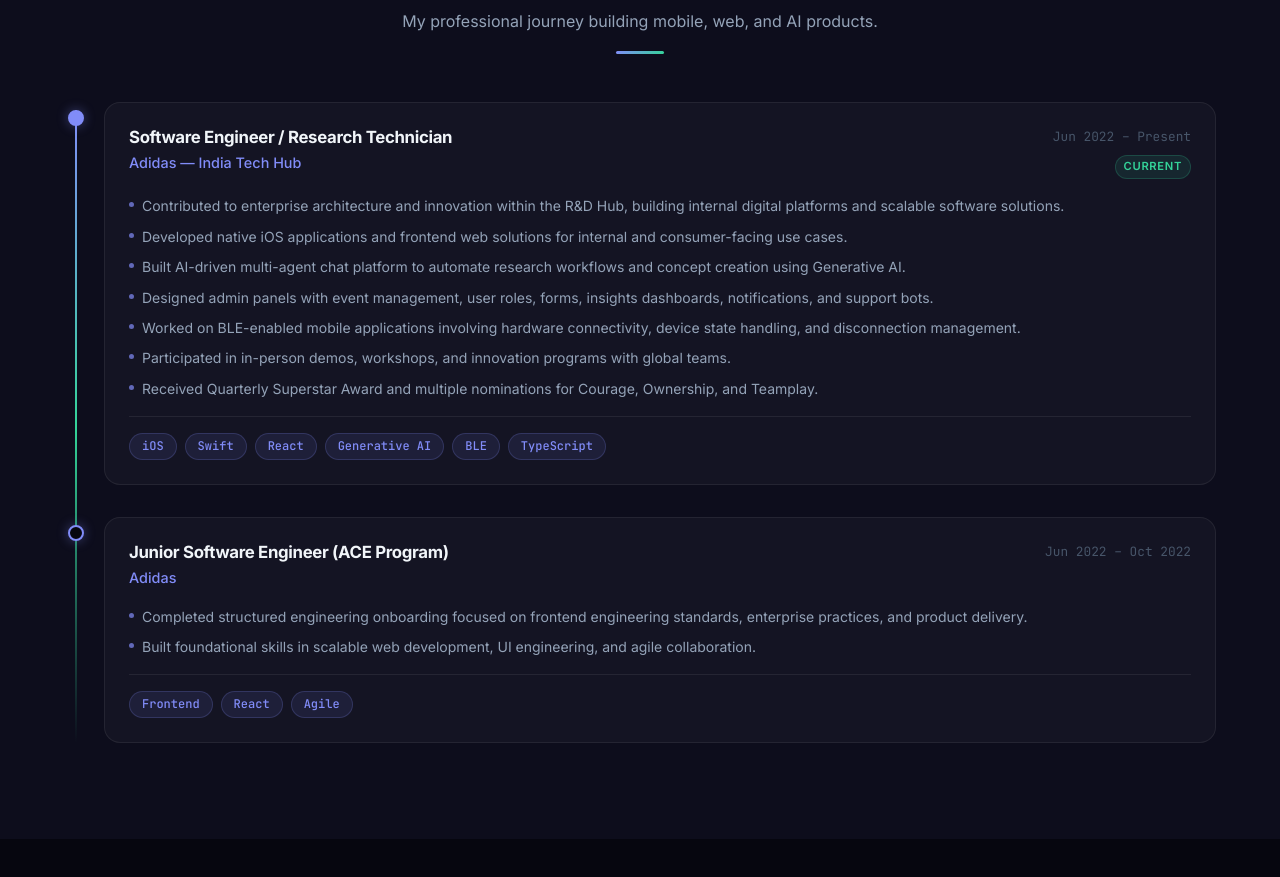
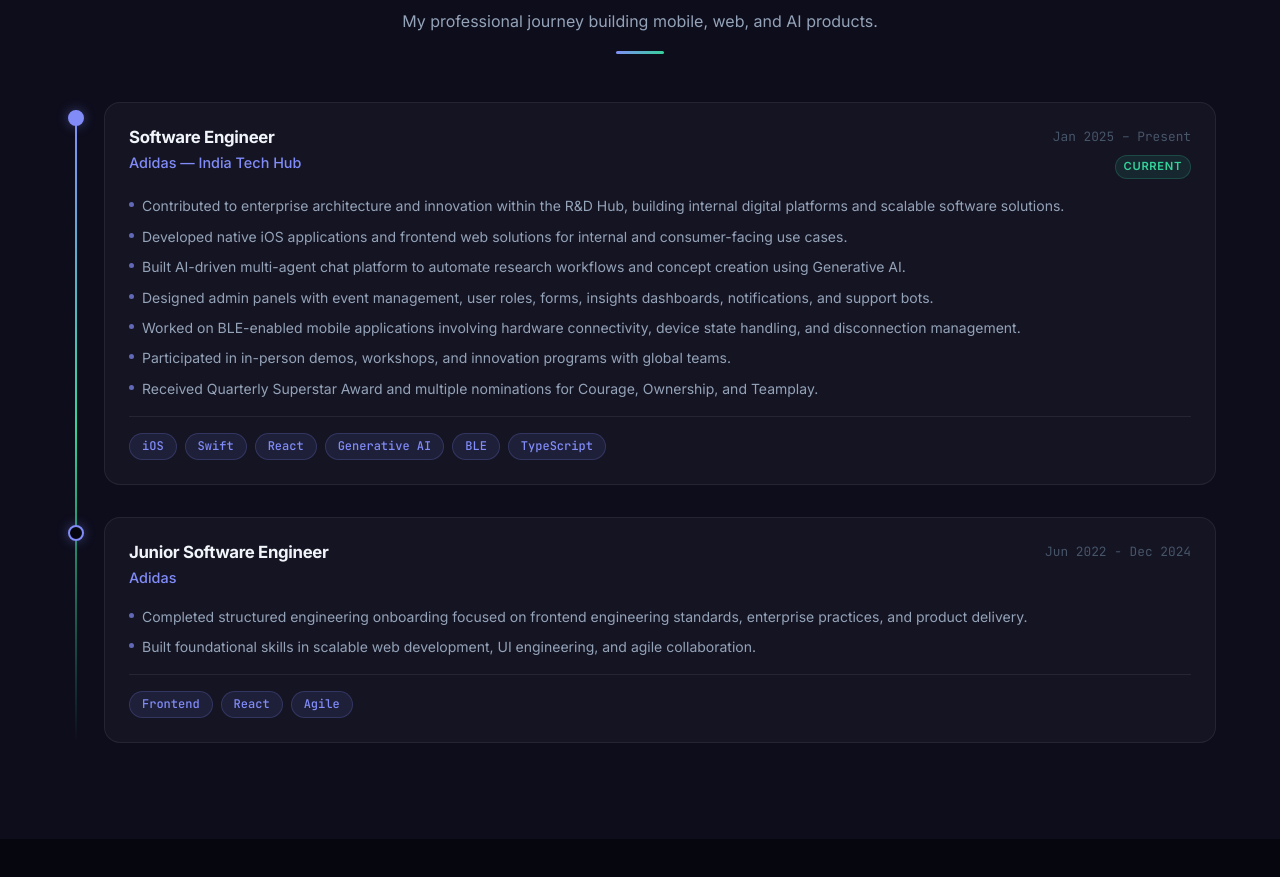
Before and after one commit to rajadi00000/Portfolio, a React (Vite) app: page / in a window 1280 px wide. Shown: the part 2800-3677 px from the top of the page. Built offline with nearby package versions, Linux system fonts and the light colour scheme.

Commit message:
fix: update job titles and employment periods in experience section

```diff
--- a/src/data/portfolio.ts
+++ b/src/data/portfolio.ts
@@ -93,9 +93,9 @@
 export const experiences: Experience[] = [
   {
     id: 1,
-    title: 'Software Engineer / Research Technician',
+    title: 'Software Engineer',
     company: 'Adidas — India Tech Hub',
-    period: 'Jun 2022 – Present',
+    period: 'Jan 2025 – Present',
     current: true,
     highlights: [
       'Contributed to enterprise architecture and innovation within the R&D Hub, building internal digital platforms and scalable software solutions.',
@@ -110,9 +110,9 @@
   },
   {
     id: 2,
-    title: 'Junior Software Engineer (ACE Program)',
+    title: 'Junior Software Engineer',
     company: 'Adidas',
-    period: 'Jun 2022 – Oct 2022',
+    period: 'Jun 2022 - Dec 2024',
     current: false,
     highlights: [
       'Completed structured engineering onboarding focused on frontend engineering standards, enterprise practices, and product delivery.',
```
